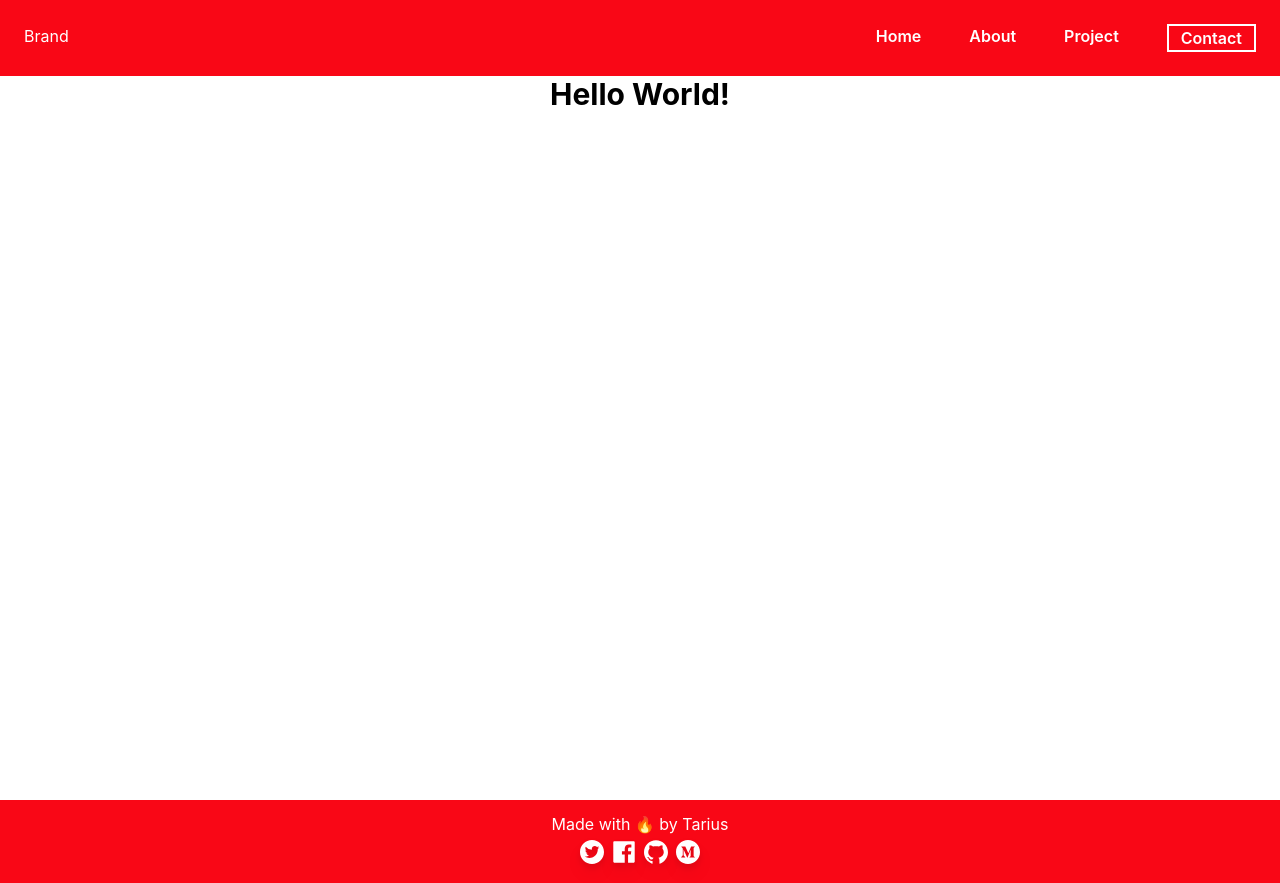
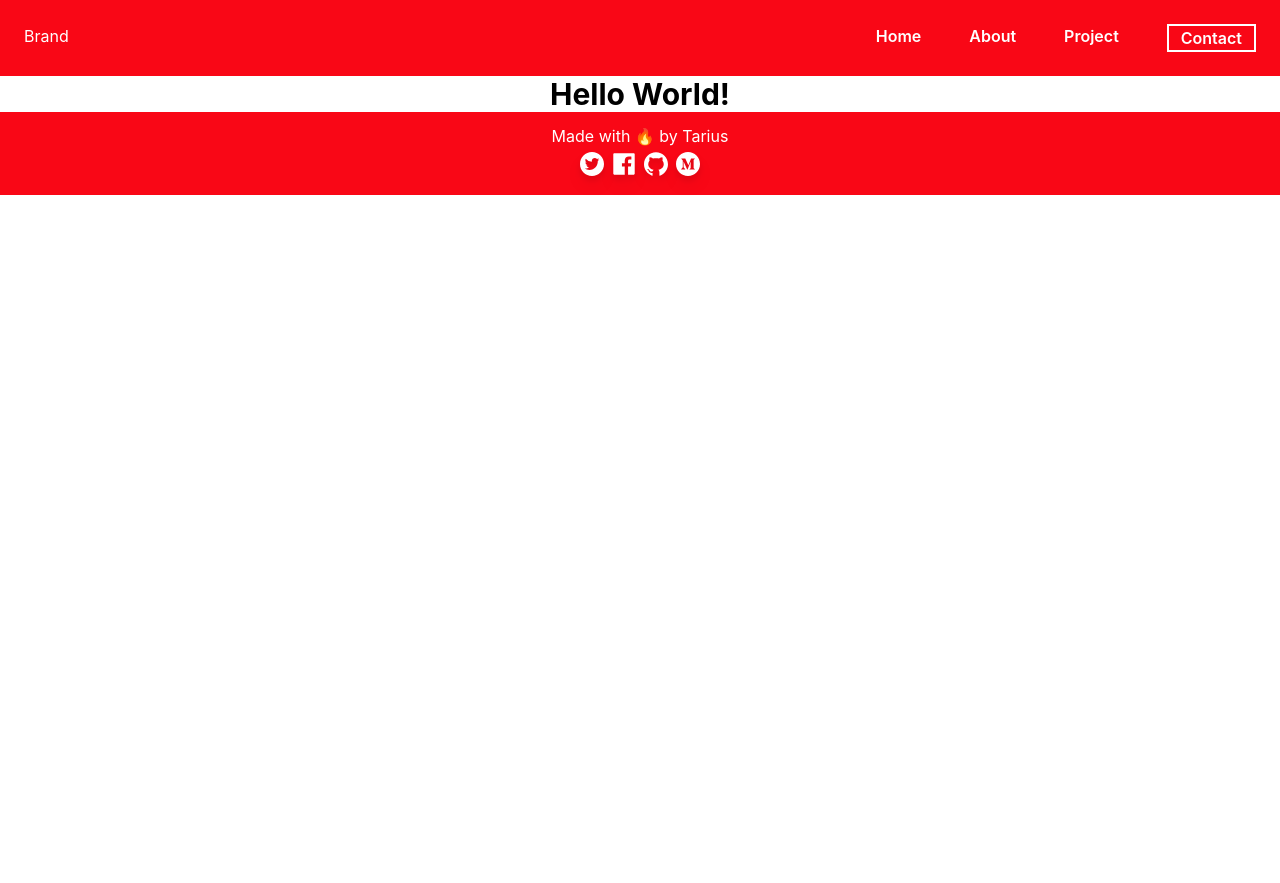
Before and after one commit to TheTarius26/personal, a Next.js app: page / in a window 1280 px wide. After the commit the page ends 800 px from the top, so only its background shows below. Built offline with nearby package versions, Linux system fonts and the light colour scheme.

Commit message:
delete min 100vh

```diff
--- a/components/Layout.tsx
+++ b/components/Layout.tsx
@@ -13,7 +13,7 @@ export default function Layout({title, children} : Props) {
   return (
     <>
     <Header title={title} />
-    <body className="min-h-screen">
+    <body>
       <Navbar />
       {children}
     </body>
```
